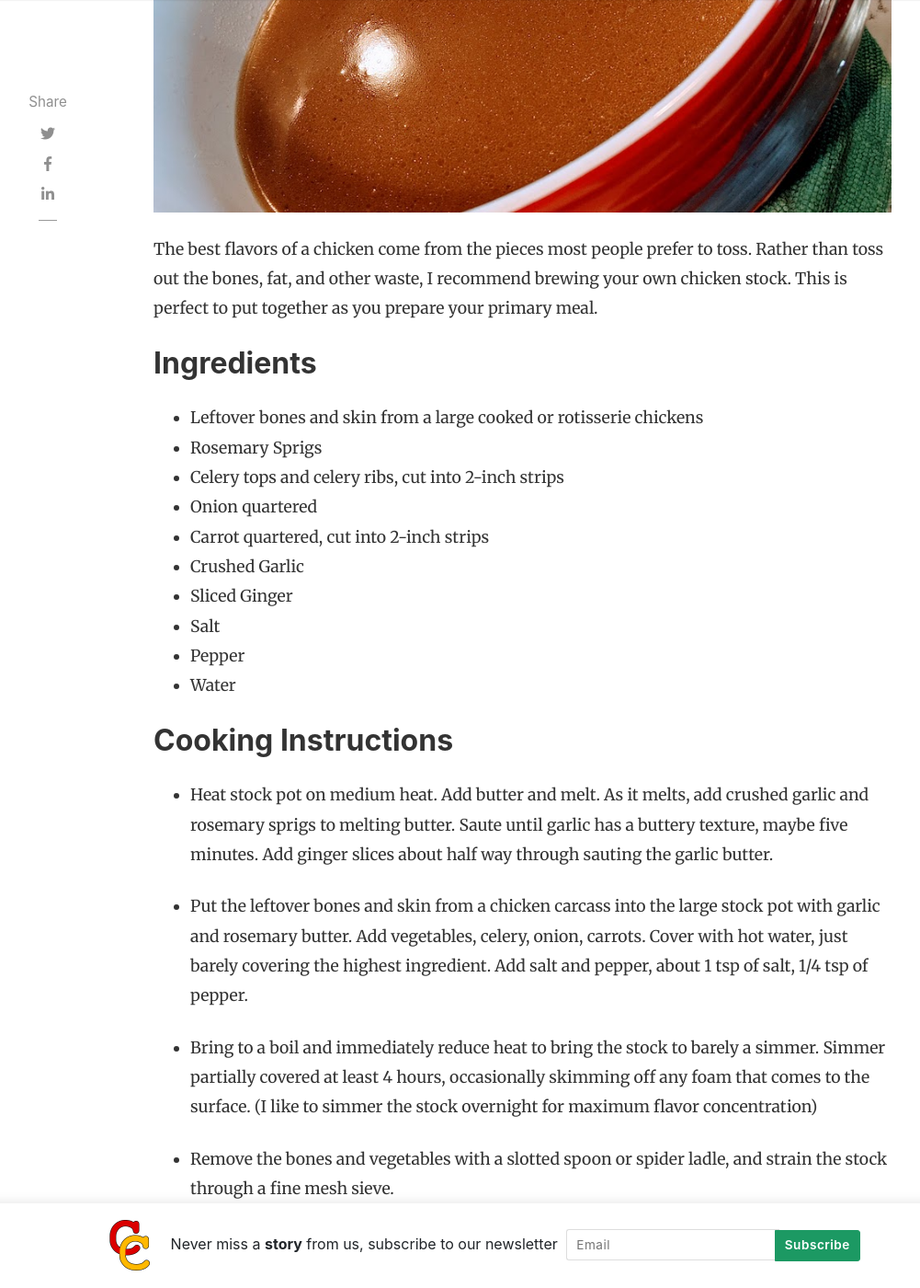
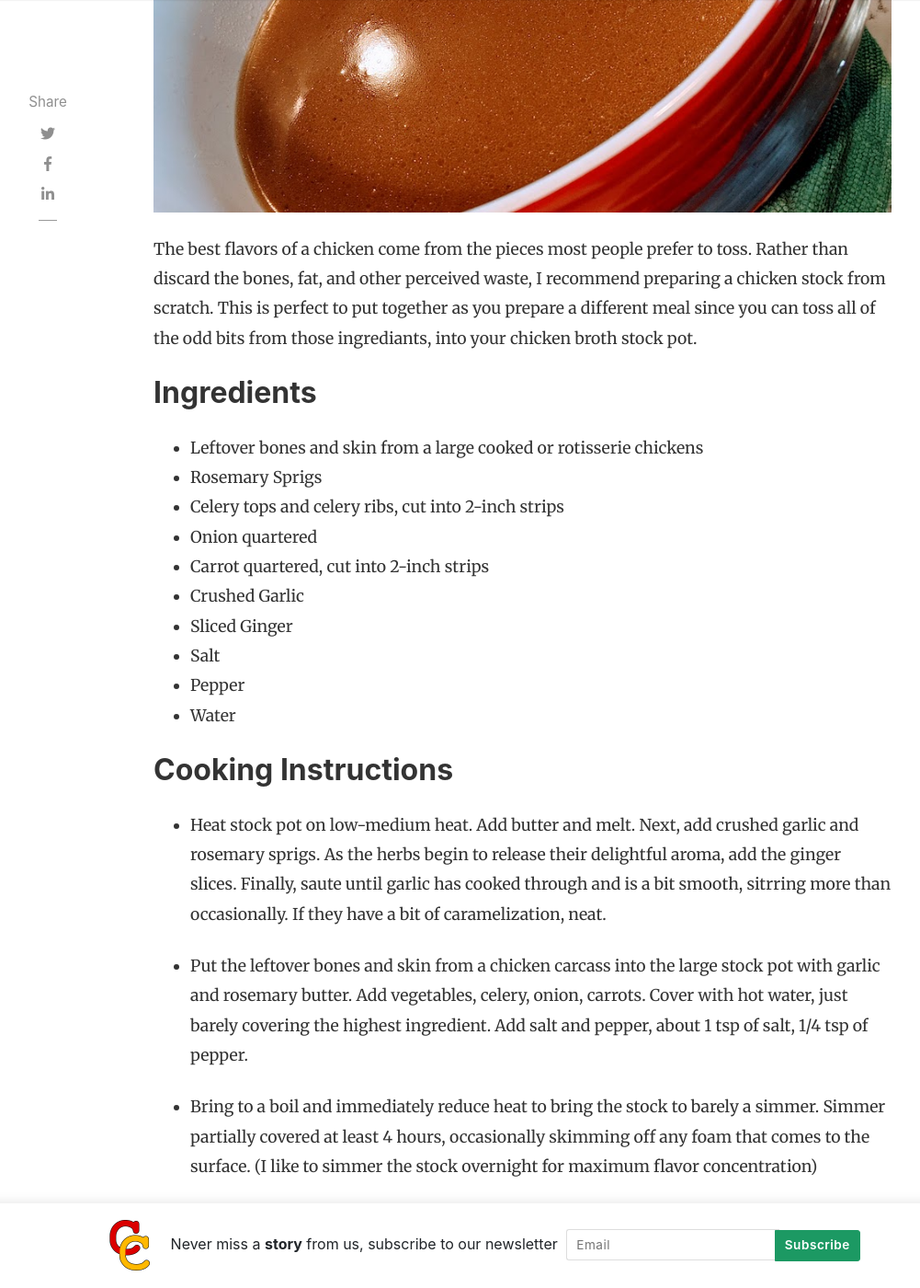
Before and after one commit to cocktailscooking/cocktailscooking.github.io, a Jekyll site: the page built from _posts/2021-01-13-scratch-chicken-broth.md, in a window 1280 px wide and 1400 px high, scrolled down 697 px. Shown: the whole window at 92% size, without its empty margins (118-1119 px from the left). Built offline with Jekyll 4.4.1, drawn with Linux system fonts in a browser that asks for light colours; nearby versions of some CDN libraries; comment, search, counter and statistics services are not loaded.

Commit message:
Rewrite/broth chicken (#13)
* Rewrote the first cooking instruction

* Updated opening paragraph

Co-authored-by: John Martin <johnny@iamjohnnym.com>

```diff
--- a/_posts/2021-01-13-scratch-chicken-broth.md
+++ b/_posts/2021-01-13-scratch-chicken-broth.md
@@ -5,13 +5,13 @@
 categories: [ recipes, broths, meats, scratch ]
 tags: [ cooking, chicken ]
 image: assets/images/recipes/scratch.chicken.broth.jpg
-description: "Transcend your meals with a home made chicken broth | Leftovers Series  "
+description: "Revision leftovers to add low-effort improvements to your meals with a home made chicken broth | Leftovers Series"
 featured: true
 hidden: false
 rating: 5
 ---
 
-The best flavors of a chicken come from the pieces most people prefer to toss.  Rather than toss out the bones, fat, and other waste, I recommend brewing your own chicken stock.  This is perfect to put together as you prepare your primary meal.
+The best flavors of a chicken come from the pieces most people prefer to toss.  Rather than discard the bones, fat, and other perceived waste, I recommend preparing a chicken stock from scratch.  This is perfect to put together as you prepare a different meal since you can toss all of the odd bits from those ingrediants, into your chicken broth stock pot.
 
 ## Ingredients
 
@@ -28,7 +28,7 @@
 
 ## Cooking Instructions
 
-- Heat stock pot on medium heat.  Add butter and melt.  As it melts, add crushed garlic and rosemary sprigs to melting butter.  Saute until garlic has a buttery texture, maybe five minutes.  Add ginger slices about half way through sauting the garlic butter.
+- Heat stock pot on low-medium heat.  Add butter and melt.  Next, add crushed garlic and rosemary sprigs.  As the herbs begin to release their delightful aroma, add the ginger slices.  Finally, saute until garlic has cooked through and is a bit smooth, sitrring more than occasionally.  If they have a bit of caramelization, neat.
 
 - Put the leftover bones and skin from a chicken carcass into the large stock pot with garlic and rosemary butter. Add vegetables, celery, onion, carrots.  Cover with hot water, just barely covering the highest ingredient.  Add salt and pepper, about 1 tsp of salt, 1/4 tsp of pepper.
 
```
